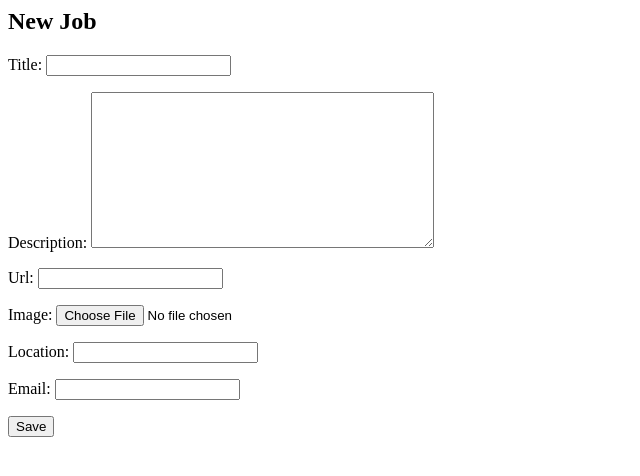
After one commit to arlenemariano/jobboard, a Django app: page /job/new/ in a window 1280 px wide. The commit adds this page. Shown: the top 476 px of the page, without its empty margins (0-640 px from the left). Run offline with Django 3.2, Linux system fonts and the light colour scheme.

Commit message:
day 3 add job

```diff
--- a/jobboard/jobboard/settings.py
+++ b/jobboard/jobboard/settings.py
@@ -119,7 +119,11 @@ USE_TZ = True
 
 # Static files (CSS, JavaScript, Images)
 # https://docs.djangoproject.com/en/2.2/howto/static-files/
+# STATICFILES_DIRS = [
+#     os.path.join(BASE_DIR, 'static')
+# ]
 
+STATIC_ROOT = os.path.join(BASE_DIR, 'static')
 STATIC_URL = '/static/'
 
 MEDIA_ROOT = os.path.join(BASE_DIR, 'media')
--- a/jobboard/jobboard/urls.py
+++ b/jobboard/jobboard/urls.py
@@ -23,4 +23,5 @@ from jobs import views
 urlpatterns = [
     path('admin/', admin.site.urls),
     path('', views.home, name='home'),
+    path('job/new/', views.new_job, name='job-new')
 ] + static(settings.MEDIA_URL, document_root=settings.MEDIA_ROOT)
--- /dev/null
+++ b/jobboard/jobs/forms.py
@@ -0,0 +1,17 @@
+from django import forms
+
+from .models import Job
+
+
+class JobForm(forms.ModelForm):
+
+    class Meta:
+        model = Job
+        fields = (
+            'title',
+            'description',
+            'url',
+            'image',
+            'location',
+            'email'
+        )
--- /dev/null
+++ b/jobboard/jobs/templates/jobs/job_edit.html
@@ -0,0 +1,10 @@
+{% block content %}
+
+<h2>New Job</h2>
+
+<form method="POST" class="job-form" enctype="multipart/form-data">{% csrf_token %}
+    {{ form.as_p }}
+    <button type="submit" class="save btn btn-default">Save</button>
+</form>
+
+{% endblock %}
--- a/jobboard/jobs/views.py
+++ b/jobboard/jobs/views.py
@@ -1,9 +1,24 @@
-from django.shortcuts import render
+from django.shortcuts import render, redirect
 from django.http import HttpResponse
+from django.contrib.auth.models import User
 
 from .models import Job
+
+from .forms import JobForm
 
 
 def home(request):
     jobs = Job.objects.all().order_by('-created')
     return render(request, 'jobs/home.html', {'jobs': jobs})
+
+def new_job(request):
+    if request.method == "POST":
+        form = JobForm(request.POST, request.FILES)
+        if form.is_valid():
+            job = form.save(commit=False)
+            # job.posted_by = request.user
+            job.posted_by = User.objects.get(username='admin')
+            job.save()
+            return redirect('/')
+    form = JobForm()
+    return render(request, 'jobs/job_edit.html', {'form': form})
```
Also changed, not shown: jobboard/jobs/templates/jobs/home.html (+9 -1 lines), jobboard/db.sqlite3, jobboard/media/images/test.jpg_0zBgMCU.jpg (added), jobboard/media/images/test.jpg_JjBtAQO.jpg (added), jobboard/media/images/test.jpg_esmM2D2.jpg (added), jobboard/media/images/test.jpg_tea4zaL.jpg (added), 1 other file.
